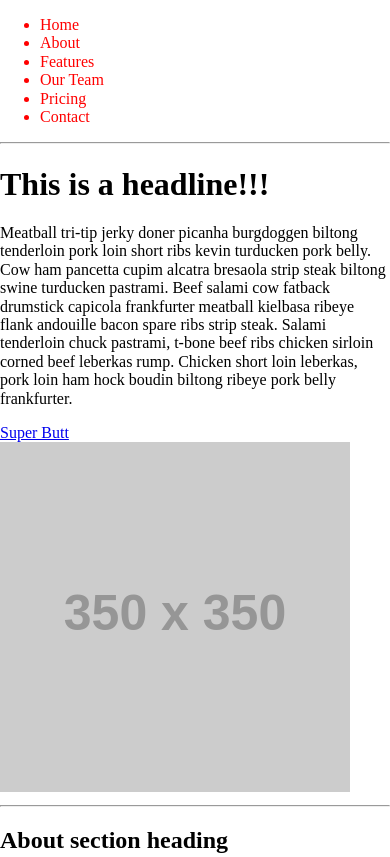
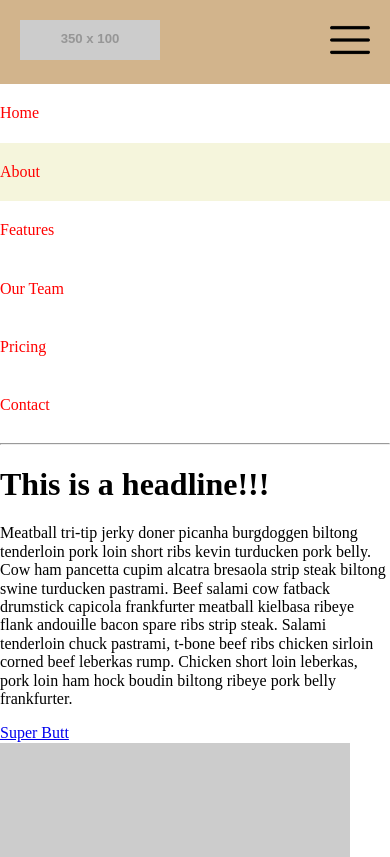
Before and after one commit to kcurbelo/sassy-site, a plain HTML site: page index.html in a window 390 px wide. Shown: the top 857 px of the page. Drawn offline with Linux system fonts and the light colour scheme; placeholder pictures from the web are drawn by us.

Commit message:
Started mobile nav

```diff
--- a/index.html
+++ b/index.html
@@ -10,11 +10,21 @@
 </head>
 <body>
 
+	<div class="cf" style="padding: 20px; background-color: tan;">
+		<div style="float: left;">
+			<img id="logo" src="http://via.placeholder.com/350x100" style="height: 40px;">
+		</div>
+
+		<div style="float: right;">
+			<img src="img/menu.png" style="width:auto; height: 40px;">
+		</div>
+	</div>
+
 	<!-- Single page -->
 	<nav>
 		<ul>
 			<li>Home</li>
-			<li>About</li>
+			<li style="background-color: beige;">About</li>
 			<li>Features</li>
 			<li>Our Team</li>
 			<li>Pricing</li>
--- a/stylesheets/main.scss
+++ b/stylesheets/main.scss
@@ -14,12 +14,22 @@ body {
 	  }
 }
 
+ul {
+	padding:0;
+	margin:0;
+}
 li {
 	color:red;
+	list-style-type:none;
+	padding: 20px 0;
 }
 
 .cf {
 	@include clearfix;
+}
+
+.container {
+  display: flex; /* or inline-flex */
 }
 
 
```
Also changed, not shown: img/menu.png (added), stylesheets/main.css, 2 other files.
